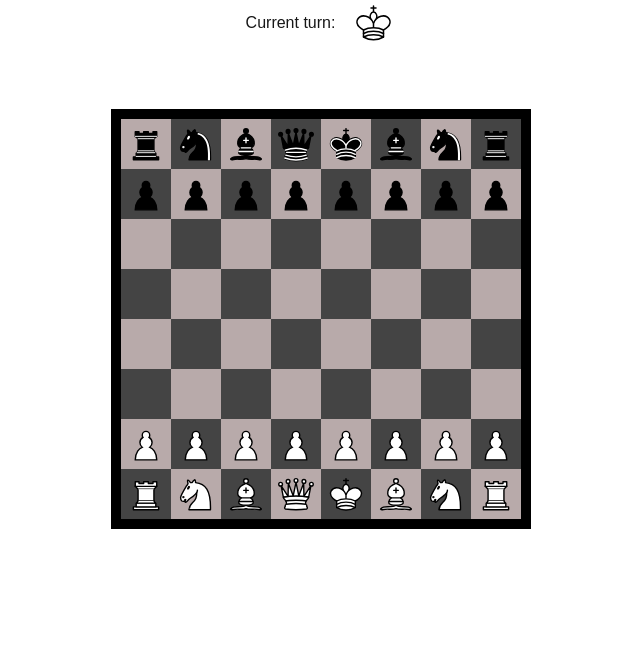
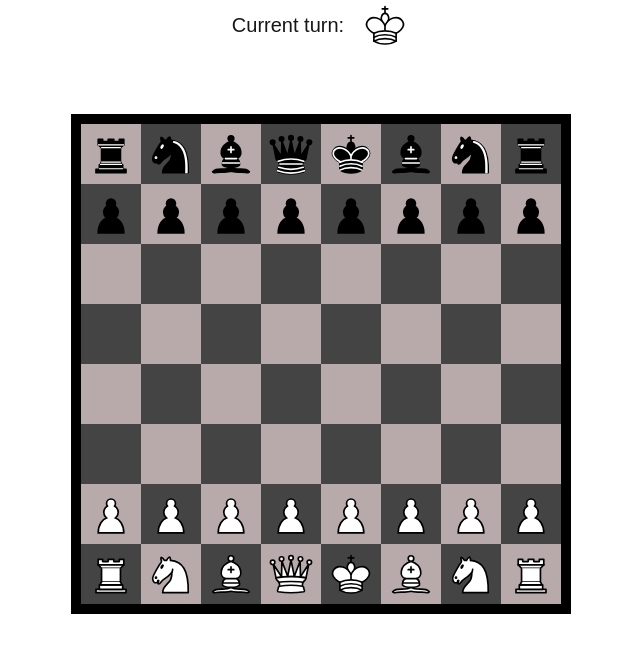
Before and after one commit to luiz-chiq/chess, a Next.js app: page / in a window 1280 px wide. Shown: the top 652 px of the page, without its empty margins (319-959 px from the left). Built offline with nearby package versions, Linux system fonts and the light colour scheme.

Commit message:
fix: fiz piece rotation on select

```diff
--- a/app/App.css
+++ b/app/App.css
@@ -1,6 +1,4 @@
 .square {
-  width: 50px;
-  height: 50px;
   overflow: hidden;
   text-align: center;
   vertical-align: middle;
@@ -17,16 +15,6 @@
     width: 90%;
     height: 90%;
   }
-}
-
-.square.nonInteractive {
-  width: 40px;
-  height: 40px;
-}
-.square.nonInteractive:hover {
-  cursor: default;
-  border-color: transparent;
-  filter: none;
 }
 
 .square.white {
@@ -49,9 +37,9 @@
   z-index: 20;
 
   img {
-    rotate: 7deg;
     transform: scale(1.1);
-    transition: rotate 0.3s, transform 0.3s;
+    rotate: 4deg;
+    transition: rotate 0.4s, transform 0.3s;
   }
 }
 
@@ -74,9 +62,8 @@
 
 .board {
   display: grid;
-  grid-template-columns: repeat(8, 50px);
-  grid-template-rows: repeat(8, 50px);
-  gap: 0;
+  grid-template-columns: repeat(8, 60px);
+  grid-template-rows: repeat(8, 60px);
   border: black 10px solid;
 }
 
@@ -85,13 +72,19 @@
   flex-direction: column;
   justify-content: center;
   align-items: center;
-  gap: 1rem;
+  gap: 0.5rem;
   margin-bottom: 4rem;
+  font-size: 20px;
 
   div {
     display: flex;
     justify-content: center;
     align-items: center;
     gap: 1rem;
+
+    img {
+      height: 50px;
+      width: 50px;
+    }
   }
 }
```
